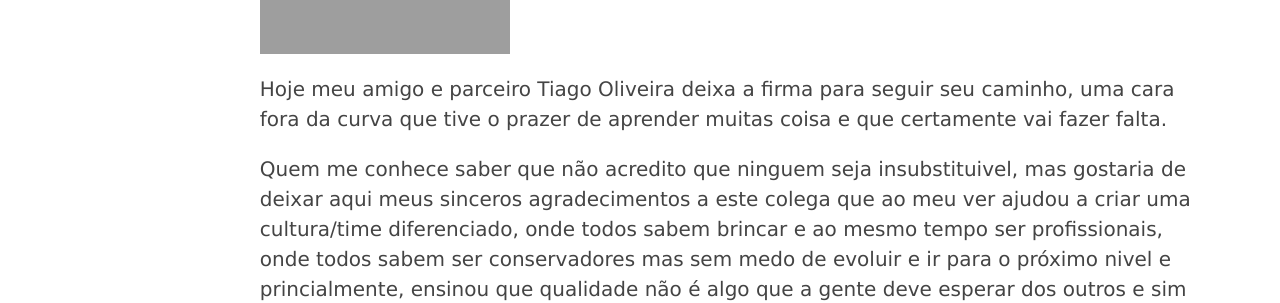
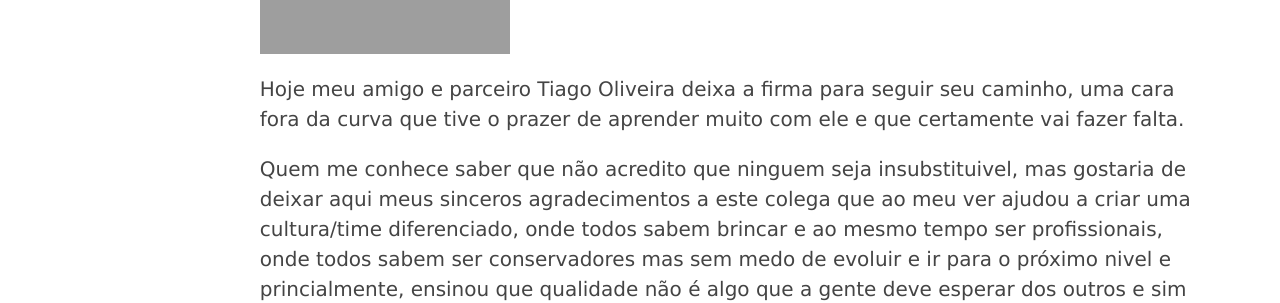
Before and after one commit to rgarbin/rgarbin.github.com, a Jekyll site: the page built from _posts/2016-02-26-despedida-tiagooliveira.html, in a window 1280 px wide. Shown: the part 385-688 px from the top of the page. Built offline with Jekyll 4.4.1, drawn with Linux system fonts in a browser that asks for light colours; comment, search, counter and statistics services are not loaded; grey boxes are pictures that could not be loaded.

Commit message:
Update 2016-02-26-despedida-tiagooliveira.html

```diff
--- a/_posts/2016-02-26-despedida-tiagooliveira.html
+++ b/_posts/2016-02-26-despedida-tiagooliveira.html
@@ -11,7 +11,7 @@ description: Livre para voar
 
 	<img width="250" src="https://avatars2.githubusercontent.com/u/4588646?v=3&s=400" />
 
-<p>Hoje meu amigo e parceiro Tiago Oliveira deixa a firma para seguir seu caminho, uma cara fora da curva que tive o prazer de aprender muitas coisa e que certamente vai fazer falta.</p>
+<p>Hoje meu amigo e parceiro Tiago Oliveira deixa a firma para seguir seu caminho, uma cara fora da curva que tive o prazer de aprender muito com ele e que certamente vai fazer falta.</p>
 
 <p>Quem me conhece saber que não acredito que ninguem seja insubstituivel, mas gostaria de deixar aqui meus sinceros agradecimentos a este colega que ao meu ver ajudou a criar uma cultura/time diferenciado, onde todos sabem brincar e ao mesmo tempo ser profissionais, onde todos sabem ser conservadores mas sem medo de evoluir e ir para o próximo nivel e princialmente, ensinou que qualidade não é algo que a gente deve esperar dos outros e sim nos mesmos devemos garantir sempre!</p>
 
```
